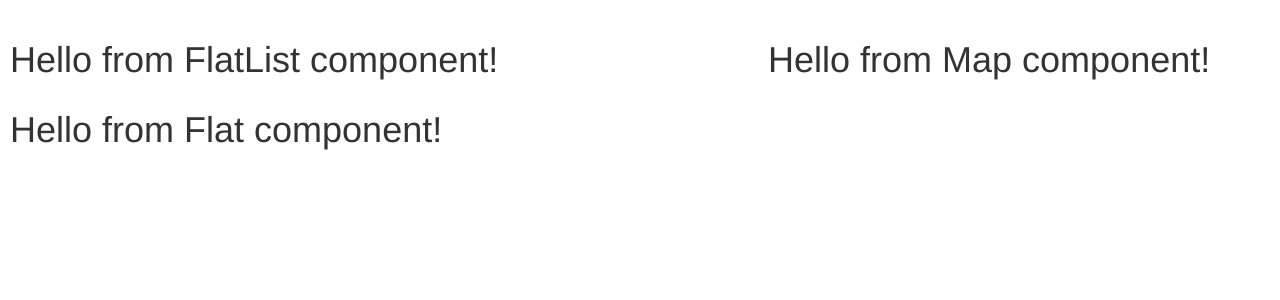
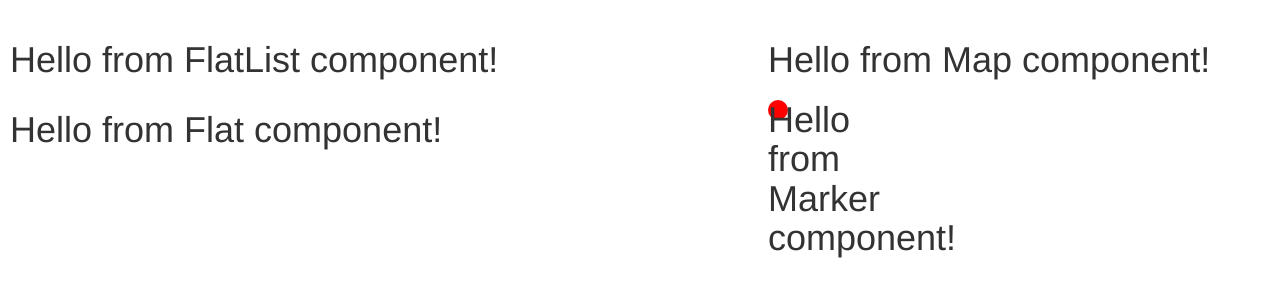
Before and after one commit to ctln12/react-flats, a React app: page / in a window 1280 px wide. Shown: the top 300 px of the page. Built offline with nearby package versions, Linux system fonts and the light colour scheme.

Commit message:
add and import Marker component

```diff
--- a/src/components/map.jsx
+++ b/src/components/map.jsx
@@ -1,9 +1,11 @@
 import React from 'react';
+import Marker from './marker';
 
 const Map = () => {
   return (
     <div className="map">
       <h1>Hello from Map component!</h1>
+      <Marker />
     </div>
   );
 };
```
